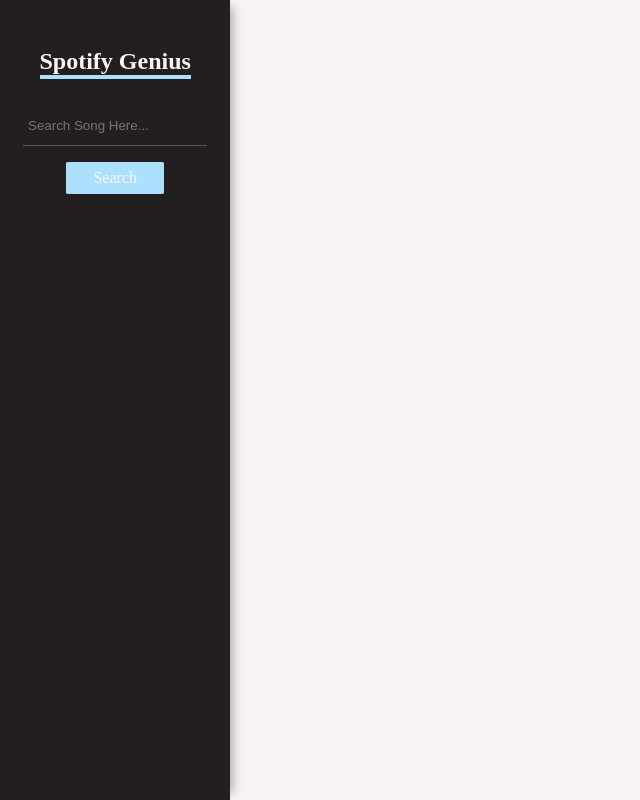
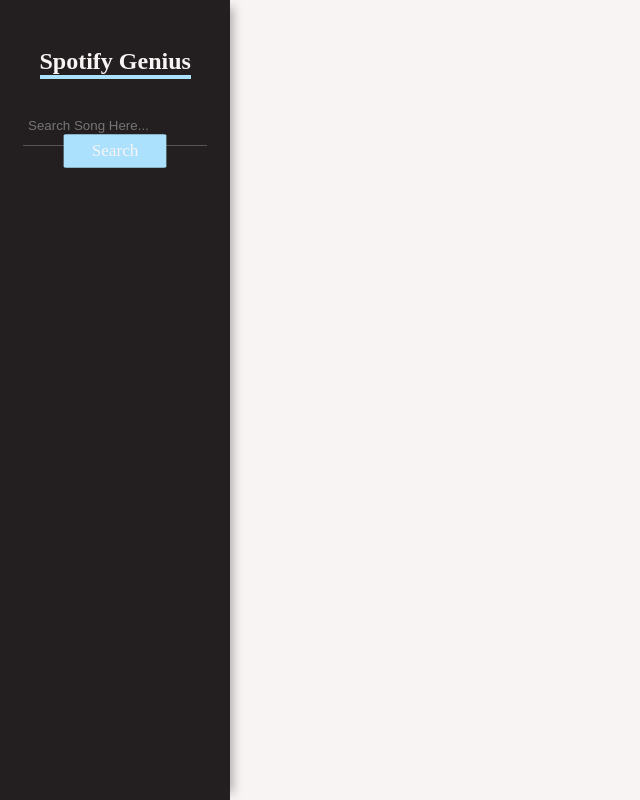
Before and after one commit to thv92/SpotifyGenius, a React app: page / in a window 1280 px wide. In both pictures the pointer is over the element 115 px from the left and 177 px from the top of the page. Shown: the whole page, without its empty margins (0-640 px from the left). Built offline with nearby package versions, Linux system fonts and the light colour scheme; a web font is replaced by a local one.

Commit message:
All I had to do was TRANSFORM IT WOW. Fixes #1

```diff
--- a/src/components/SearchPage/SearchPage.css
+++ b/src/components/SearchPage/SearchPage.css
@@ -50,14 +50,14 @@
 
 }
 .searchButton:hover {
-    width: 6.10em;
-    height: 2.05em;
+    transform: scale(1.07, 1.05);
     opacity: 1;
 }
 
 .searchBarContainer {
     display: flex;
     justify-content: center;
+    height: 5%;
 }
 
 .searchBar {
```
